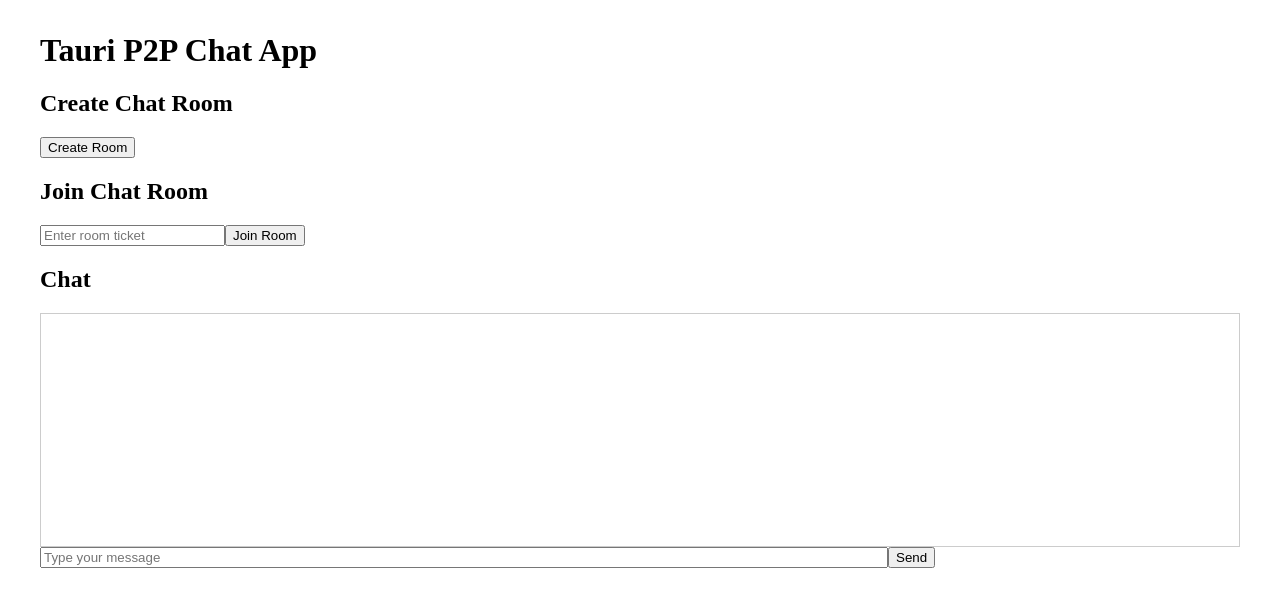
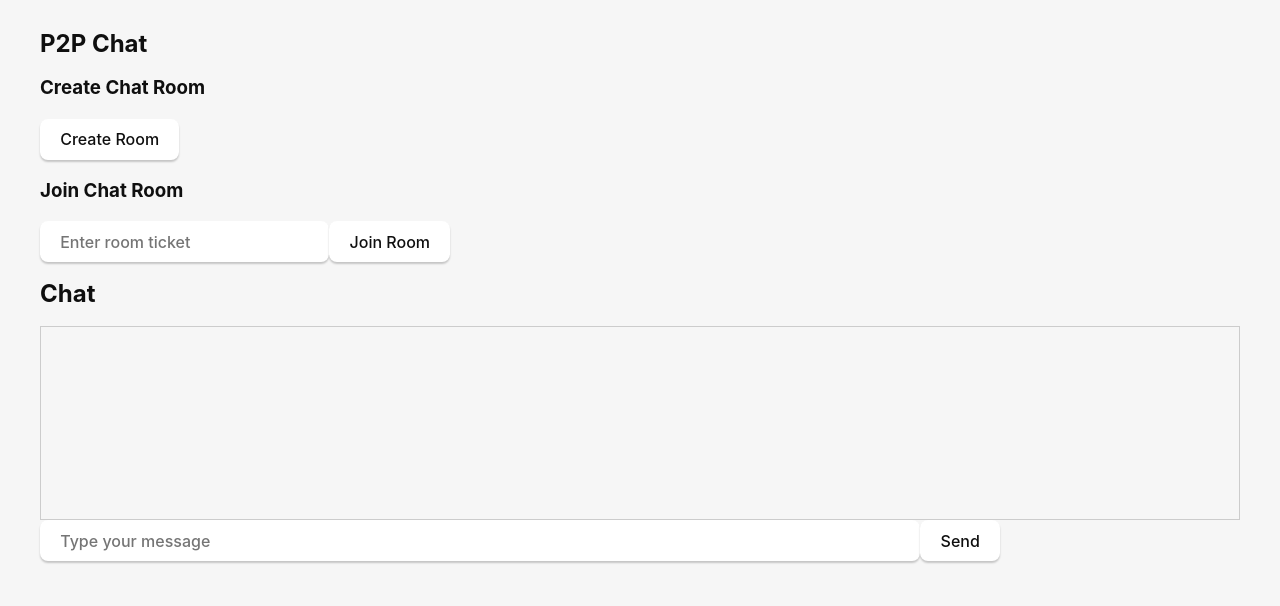
Before and after one commit to faiz501/p2p-chat, a React (Vite) app: page / in a window 1280 px wide. Shown: the top 606 px of the page. Built offline with nearby package versions, Linux system fonts and the light colour scheme.

Commit message:
Update UI and README

```diff
--- a/src/App.tsx
+++ b/src/App.tsx
@@ -1,6 +1,7 @@
 import React, { useState, useEffect } from 'react';
 import { invoke } from '@tauri-apps/api/core';
 import { listen } from '@tauri-apps/api/event';
+import "./App.css";
 
 const App: React.FC = () => {
   const [ticket, setTicket] = useState<string>('');
@@ -50,10 +51,10 @@
 
   return (
     <div style={{ margin: '2rem' }}>
-      <h1>Tauri P2P Chat App</h1>
+      <h2>P2P Chat</h2>
 
       <section>
-        <h2>Create Chat Room</h2>
+        <h3>Create Chat Room</h3>
         <button onClick={createRoom}>Create Room</button>
         {ticket && (
           <p>
@@ -63,7 +64,7 @@
       </section>
 
       <section>
-        <h2>Join Chat Room</h2>
+        <h3>Join Chat Room</h3>
         <input
           type="text"
           value={joinTicket}
@@ -75,7 +76,7 @@
 
       <section>
         <h2>Chat</h2>
-        <div style={{ border: '1px solid #ccc', padding: '1rem', height: '200px', overflowY: 'scroll' }}>
+        <div style={{ border: '1px solid #ccc', padding: '1rem', height: '160px', overflowY: 'scroll' }}>
           {chatLog.map((msg, idx) => (
             <p key={idx}>{msg}</p>
           ))}
```
Also changed, not shown: 1 other file (tests, documents, lock files or other folders).
